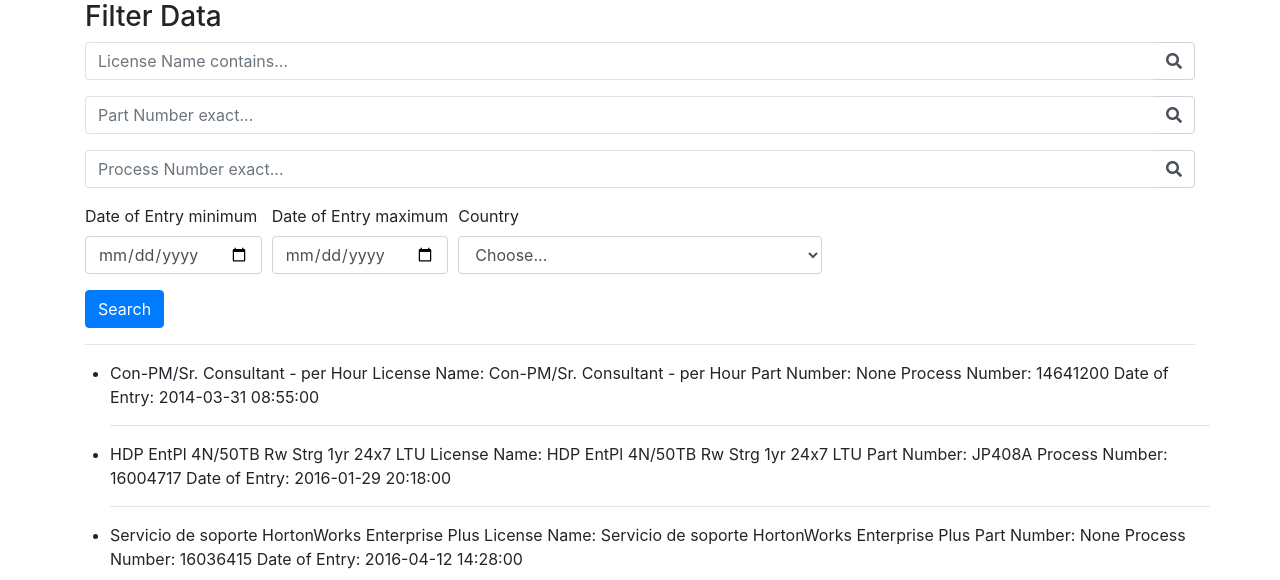
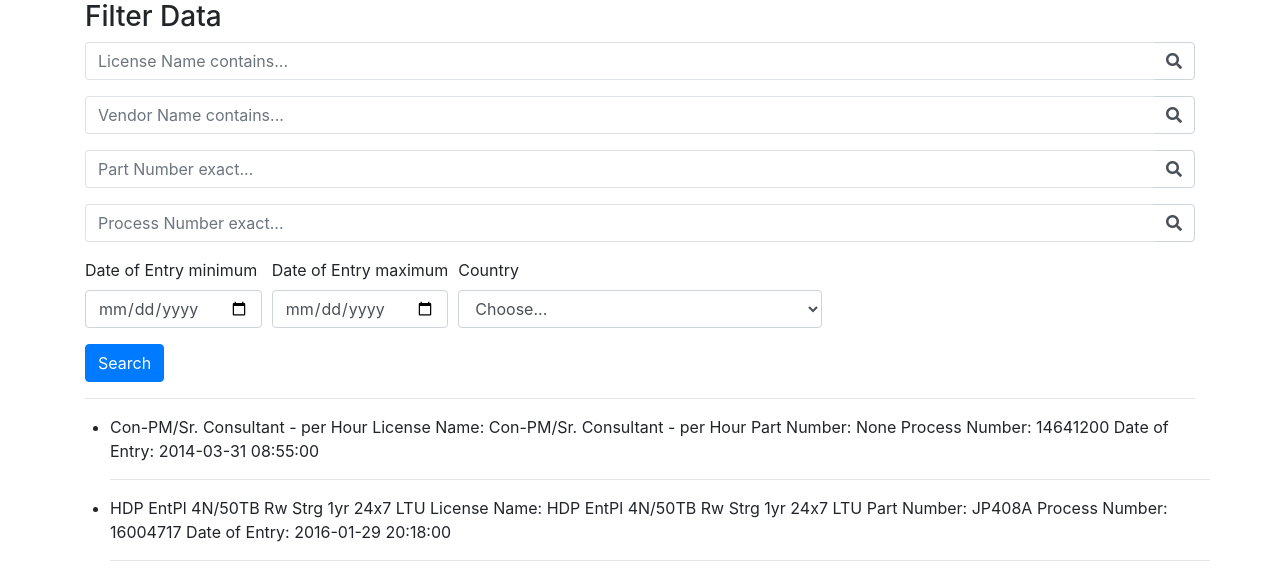
Before and after one commit to Siddharth1896/Django_second, a Django app: page /filter in a window 1280 px wide. Shown: the top 580 px of the page. Run offline with Django 3.2, Linux system fonts and the light colour scheme; data comes from the database, SQL or seed files in the repository; some libraries are stand-ins or nearby versions.

Commit message:
Update bootstrap_form.html

```diff
--- a/myapp/templates/bootstrap_form.html
+++ b/myapp/templates/bootstrap_form.html
@@ -32,6 +32,18 @@
             <div class="form-group col-12">
                 <div class="input-group">
                     <input class="form-control py-2 border-right-0 border" type="search" name="License_name_contains" placeholder="License Name contains..." />
+                    <span class="input-group-append">
+                        <div class="input-group-text bg-transparent">
+                            <i class="fa fa-search"></i>
+                        </div>
+                    </span>
+                </div>
+            </div>
+        </div>
+        <div class="form-row">
+            <div class="form-group col-12">
+                <div class="input-group">
+                    <input class="form-control py-2 border-right-0 border" type="search" name="Vendor_contains" placeholder="Vendor Name contains..." />
                     <span class="input-group-append">
                         <div class="input-group-text bg-transparent">
                             <i class="fa fa-search"></i>
```
